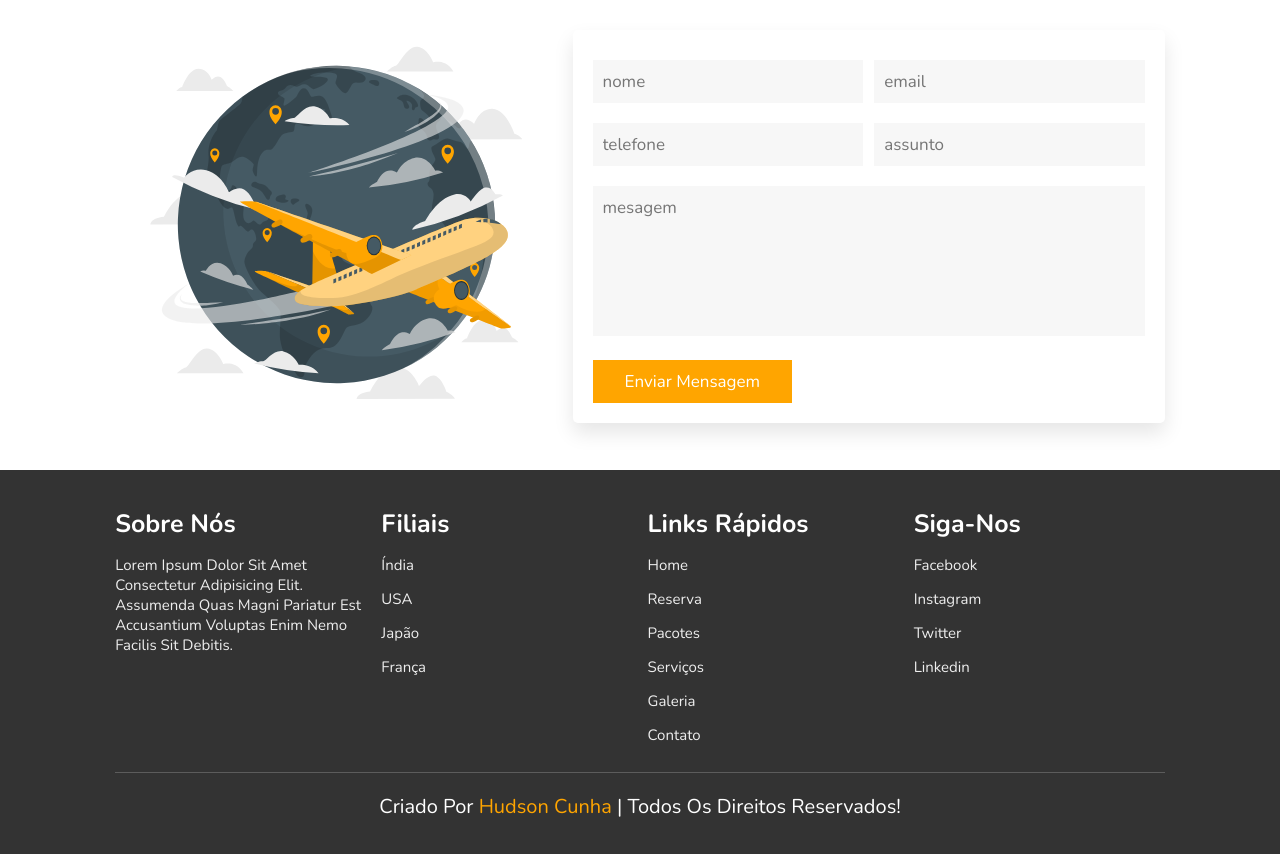
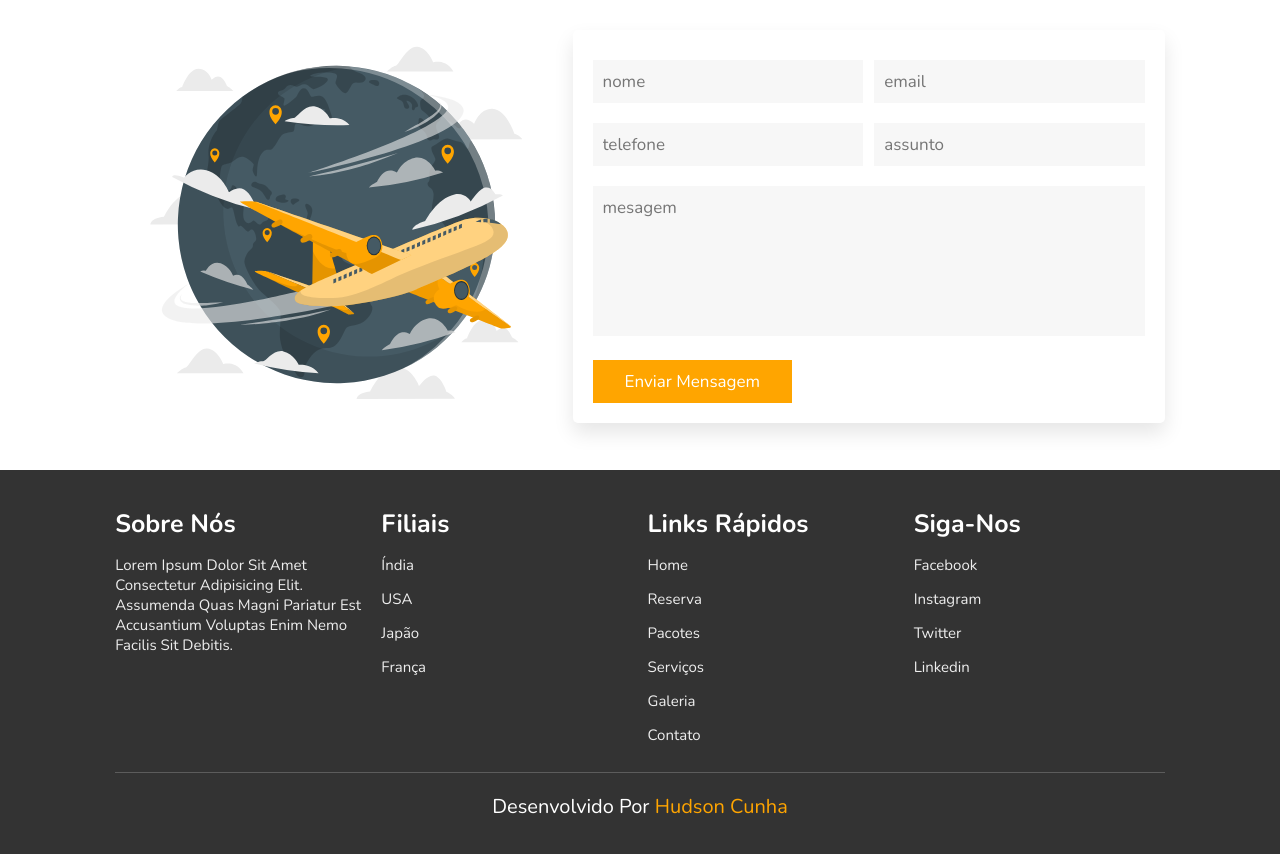
Before and after one commit to hudsonscunha/desenvolvimento-web-unidade-i, a plain HTML site: page index.html in a window 1280 px wide. Shown: the part 4284-5138 px from the top of the page. Drawn offline with nearby package versions, Linux system fonts and the light colour scheme.

Commit message:
Update index.html

```diff
--- a/index.html
+++ b/index.html
@@ -473,7 +473,7 @@
 
             </div>
 
-            <h1 class="credit"> criado por <span> hudson cunha </span> | todos os direitos reservados! </h1>
+            <h1 class="credit"> desenvolvido por <span> hudson cunha </span></h1>
 
         </section>
 
```
